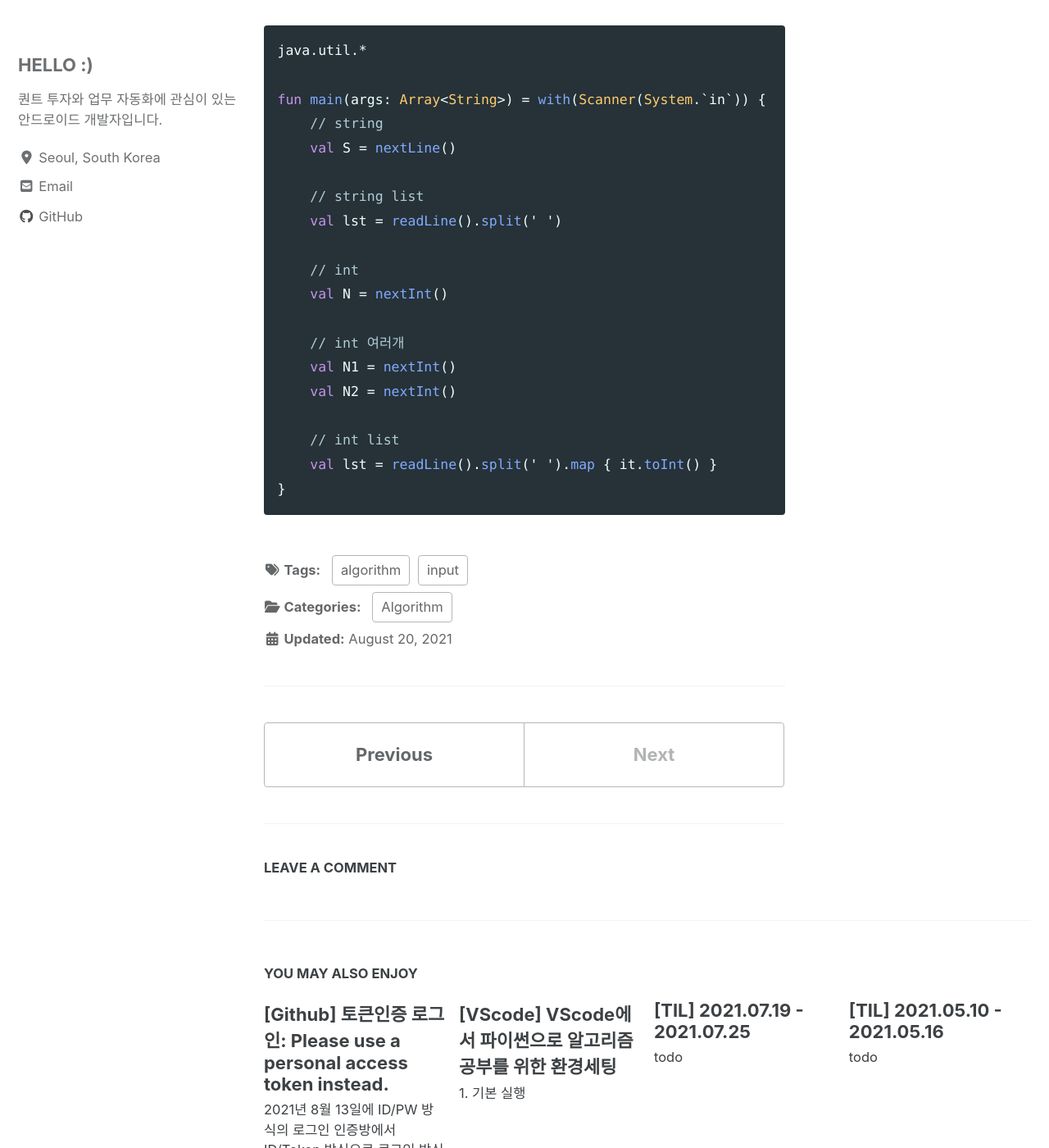
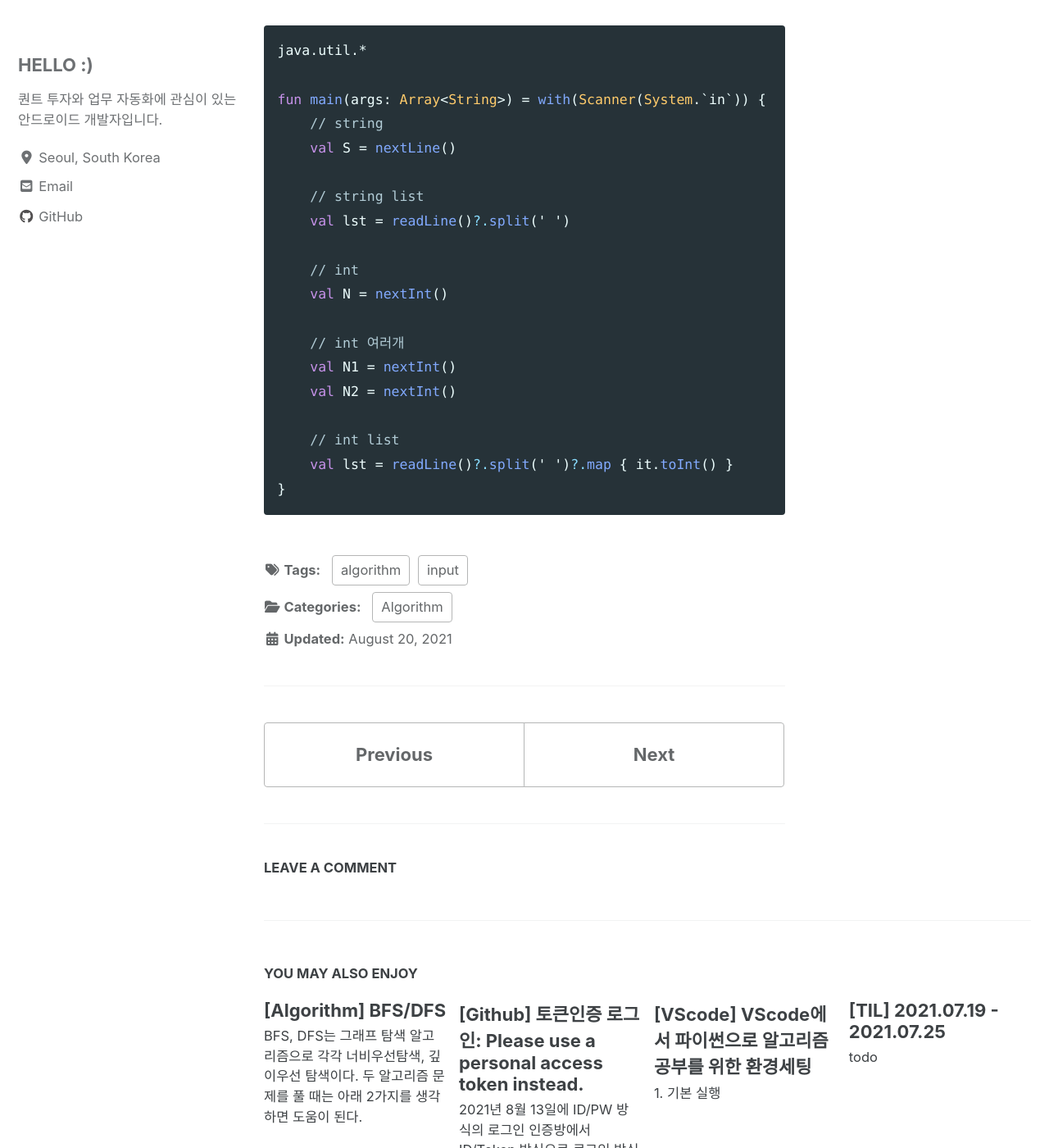
Before and after one commit to dev-eunji/dev-eunji.github.io, a Jekyll site: the page built from _posts/algorithm/2021-08-20-algorithm-input.md, in a window 1280 px wide and 1400 px high, scrolled down 1451 px. Shown: the whole window at 82% size. Built offline with Jekyll 4.4.1, drawn with Linux system fonts in a browser that asks for light colours; cached includes are drawn as plain includes; nearby versions of some CDN libraries; comment, search, counter and statistics services are not loaded.

Commit message:
[post] BFS, DFS

````diff
--- a/_posts/algorithm/2021-08-20-algorithm-input.md
+++ b/_posts/algorithm/2021-08-20-algorithm-input.md
@@ -55,7 +55,7 @@
     val S = nextLine()
 
     // string list
-    val lst = readLine().split(' ')
+    val lst = readLine()?.split(' ')
 
     // int
     val N = nextInt()
@@ -65,6 +65,6 @@
     val N2 = nextInt()
 
     // int list
-    val lst = readLine().split(' ').map { it.toInt() }
+    val lst = readLine()?.split(' ')?.map { it.toInt() }
 }
 ```
--- /dev/null
+++ b/_posts/algorithm/2021-08-21-bfs-dfs.md
@@ -0,0 +1,63 @@
+---
+title: "[Algorithm] BFS/DFS "
+categories: [Algorithm]
+tags: [algorithm, bfs, dfs, graph]
+last_modified_at: 2021-08-21
+permalink: /algorithm/:year/:month/:day/:title/
+comments: true
+---
+
+BFS, DFS는 그래프 탐색 알고리즘으로 각각 너비우선탐색, 깊이우선 탐색이다.
+두 알고리즘 문제를 풀 때는 아래 2가지를 생각하면 도움이 된다.
+
+1. `방문한 노드 리스트`와 `방문할 노드 리스트`가 필요하다.
+2. `방문할 노드 리스트`를 BFS는 queue로, DFS는 stack으로 구현한다.
+
+### 파이썬 코드
+
+```python
+from collections import deque
+
+# graph = {k: [] for k in range(N)}
+graph = {
+'A': ['B', 'C'],
+'B': ['D'],
+'C': ['G', 'H', 'I'],
+'D': ['E', 'F'],
+'E': ['D'],
+'F': ['D'],
+'G': ['C'],
+'H': ['C'],
+'I': ['C', 'J'],
+'J': ['I']
+}
+root_node = 'A'
+
+def bfs(graph, root):
+visited = []
+need_visit = deque([root])
+    while need_visit:
+        node = need_visit.popleft()
+        if node not in visited:
+            visited.append(node)
+            need_visit += graph[node]
+    return visited
+
+def dfs(graph, root):
+visited = []
+need_visit = []
+    need_visit.append(root)
+    while need_visit:
+        node = need_visit.pop()
+        if node not in visited:
+            visited.append(node)
+            need_visit += graph[node]
+    return visited
+```
+
+### 코틀린 코드
+
+##### 추천 문제
+
+https://www.acmicpc.net/problem/1260
+https://www.acmicpc.net/problem/1697
````
